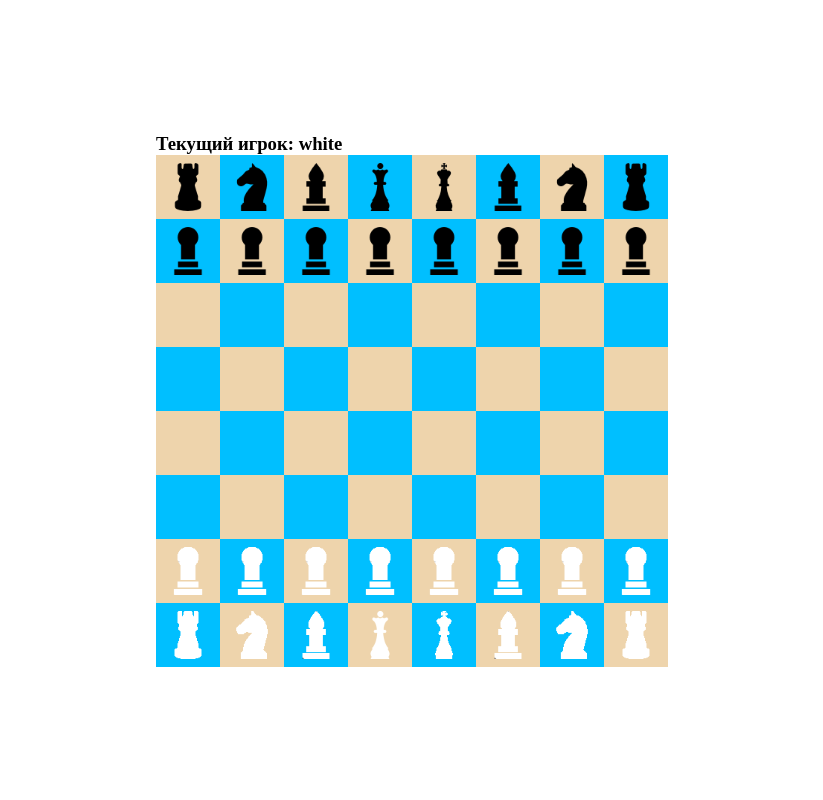
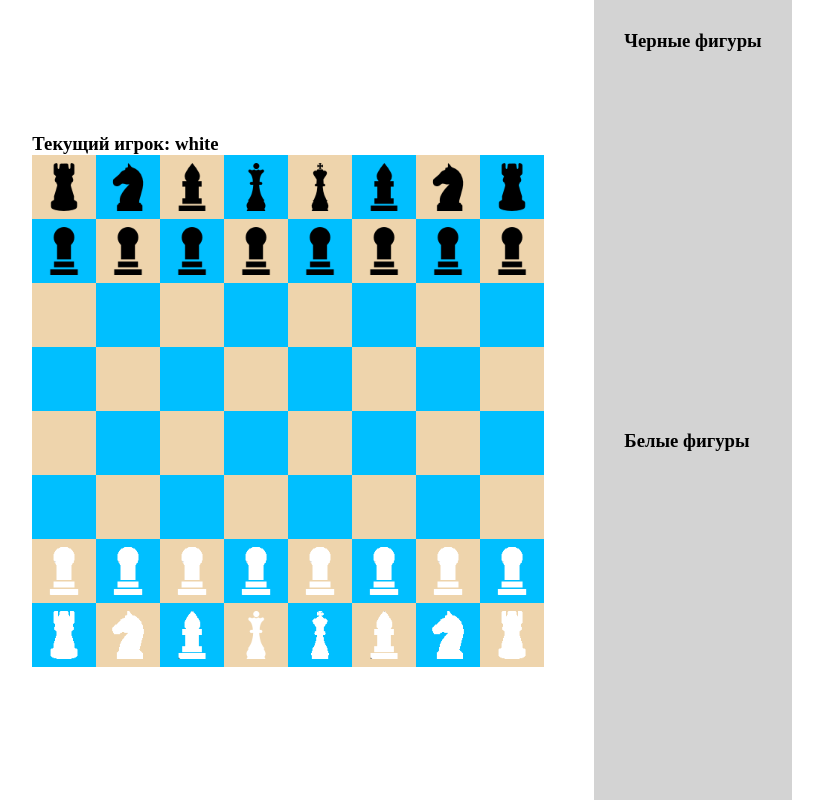
Before and after one commit to Dertex-js/chess-app, a React (Create React App) app in the folder chess-app/: page / in a window 1280 px wide. Shown: the whole page, without its empty margins (228-1051 px from the left). Built offline with nearby package versions, Linux system fonts and the light colour scheme.

Commit message:
LostFigures and Timer added

```diff
--- a/chess-app/src/App.css
+++ b/chess-app/src/App.css
@@ -50,3 +50,10 @@
     border-radius: 50%;
     background-color: green;
 }
+
+.lost {
+    height: calc(50vh - 60px);
+    padding: 30px;
+    margin-left: 50px;
+    background-color: lightgray;
+}
--- a/chess-app/src/App.tsx
+++ b/chess-app/src/App.tsx
@@ -4,6 +4,7 @@
 import {Board} from "./models/Board";
 import {Player} from "./models/Player";
 import {Colors} from "./models/Colors";
+import LostFigures from "./components/LostFigures";
 
 function App() {
     const [board, setBoard] = useState(new Board())
@@ -35,6 +36,17 @@
         currentPlayer={currentPlayer}
         swapPlayer={swapPlayer}
       />
+
+      <div>
+          <LostFigures
+              title="Черные фигуры"
+              figures={board.lostBlackFigures}
+          />
+          <LostFigures
+              title="Белые фигуры"
+              figures={board.lostWhiteFigures}
+          />
+      </div>
     </div>
   );
 }
--- /dev/null
+++ b/chess-app/src/components/LostFigures.tsx
@@ -0,0 +1,22 @@
+import React, {FC} from 'react';
+import {Figure} from "../models/figures/Figure";
+
+interface LostFiguresProps {
+    title: string;
+    figures: Figure[]
+}
+
+const LostFigures: FC<LostFiguresProps> = ({title, figures}) => {
+    return (
+        <div className="lost">
+            <h3>{title}</h3>
+            {figures.map(figure =>
+                <div key={figure.id}>
+                    {figure.name} {figure.logo && <img width={20} height={20} src={figure.logo}/>}
+                </div>
+            )}
+        </div>
+    );
+};
+
+export default LostFigures;
--- a/chess-app/src/models/Board.ts
+++ b/chess-app/src/models/Board.ts
@@ -6,10 +6,12 @@
 import {Bishop} from "./figures/Bishop";
 import {Knight} from "./figures/Knight";
 import {Rook} from "./figures/Rook";
+import {Figure} from "./figures/Figure";
 
 export class Board {
     cells: Cell[][] = []
-
+    lostBlackFigures: Figure[] = []
+    lostWhiteFigures: Figure[] = []
 
 
     public initCells() {
@@ -29,6 +31,8 @@
     public getCopyBoard(): Board {
         const newBoard = new Board();
         newBoard.cells = this.cells;
+        newBoard.lostWhiteFigures = this.lostWhiteFigures;
+        newBoard.lostBlackFigures = this.lostBlackFigures;
         return newBoard;
     }
 
--- a/chess-app/src/models/Cell.ts
+++ b/chess-app/src/models/Cell.ts
@@ -83,9 +83,18 @@
         this.figure.cell = this;
     }
 
+    addLostFigure(figure: Figure) {
+        figure.color === Colors.BLACK
+            ? this.board.lostBlackFigures.push(figure)
+            : this.board.lostWhiteFigures.push(figure)
+    }
+
     moveFigure(target: Cell) {
         if(this.figure && this.figure?.canMove(target)) {
             this.figure?.moveFigure(target)
+            if(target.figure) {
+                this.addLostFigure(target.figure);
+            }
             target.setFigure(this.figure);
             this.figure = null;
         }
```
Also changed, not shown: chess-app/src/components/Timer.tsx (added, +36 -0 lines).
